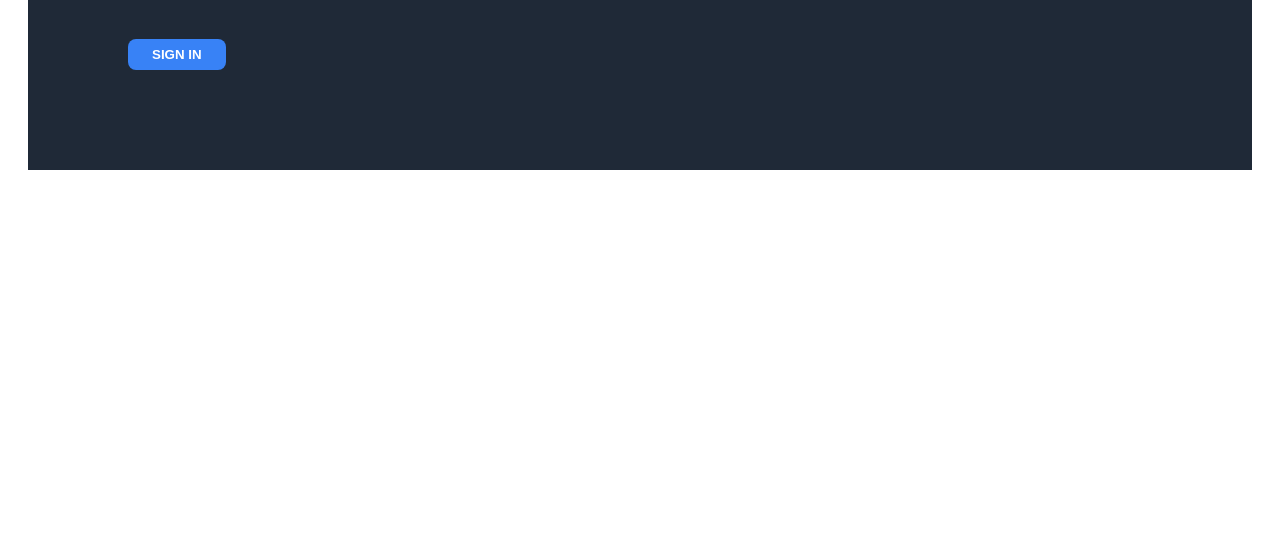
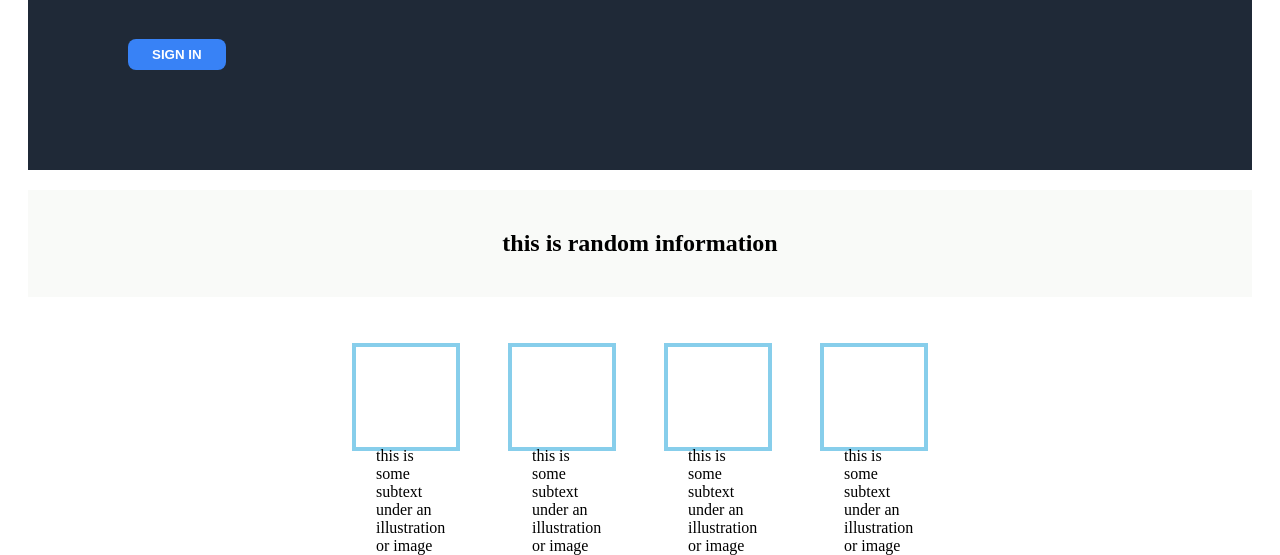
Before and after one commit to prottoyalam5-sketch/landing-page, a plain HTML site: page index.html in a window 1280 px wide. Shown: the part 796-1351 px from the top of the page. Before the commit the page ends 986 px from the top, so only its background shows below. Drawn offline with Linux system fonts and the light colour scheme.

Commit message:
Complete section 2 with rounded cards and subtext

```diff
--- a/index.html
+++ b/index.html
@@ -25,6 +25,19 @@
                 </div>
             </div>
         </div>
+
          </div>
+         <div class="info"><h2>this is random information</h2></div>
+         <div class="container">
+
+            <div class="item"><div class="box"></div>
+  <p>this is some subtext under an illustration or image</p></div>
+            <div class="item"><div class="box"></div>
+  <p>this is some subtext under an illustration or image</p></div>
+            <div class="item"><div class="box"></div>
+  <p>this is some subtext under an illustration or image</p></div>
+            <div class="item"><div class="box"></div>
+  <p>this is some subtext under an illustration or image</p></div>
+        </div>
     </body>
 </html>
--- a/style.css
+++ b/style.css
@@ -53,3 +53,33 @@ div{
     justify-content: space-between;
     align-content: center;
 }
+.container{
+    height: 140px;
+  padding: 16px;
+  background: white;
+  display: flex;
+  justify-content: center;
+  gap: 32px;
+
+  display: flex;
+  align-items: center;
+  justify-content: center;
+  gap: 8px;
+}
+
+.item {
+  width: 60px;
+  height: 60px;
+  border: 4px solid skyblue;
+  background: white;
+
+  margin-top: 8px;
+}
+.info{
+    text-align: center;
+    background-color: #F9FAF8;
+
+}
+.box{
+    background-color: white;
+}
```
